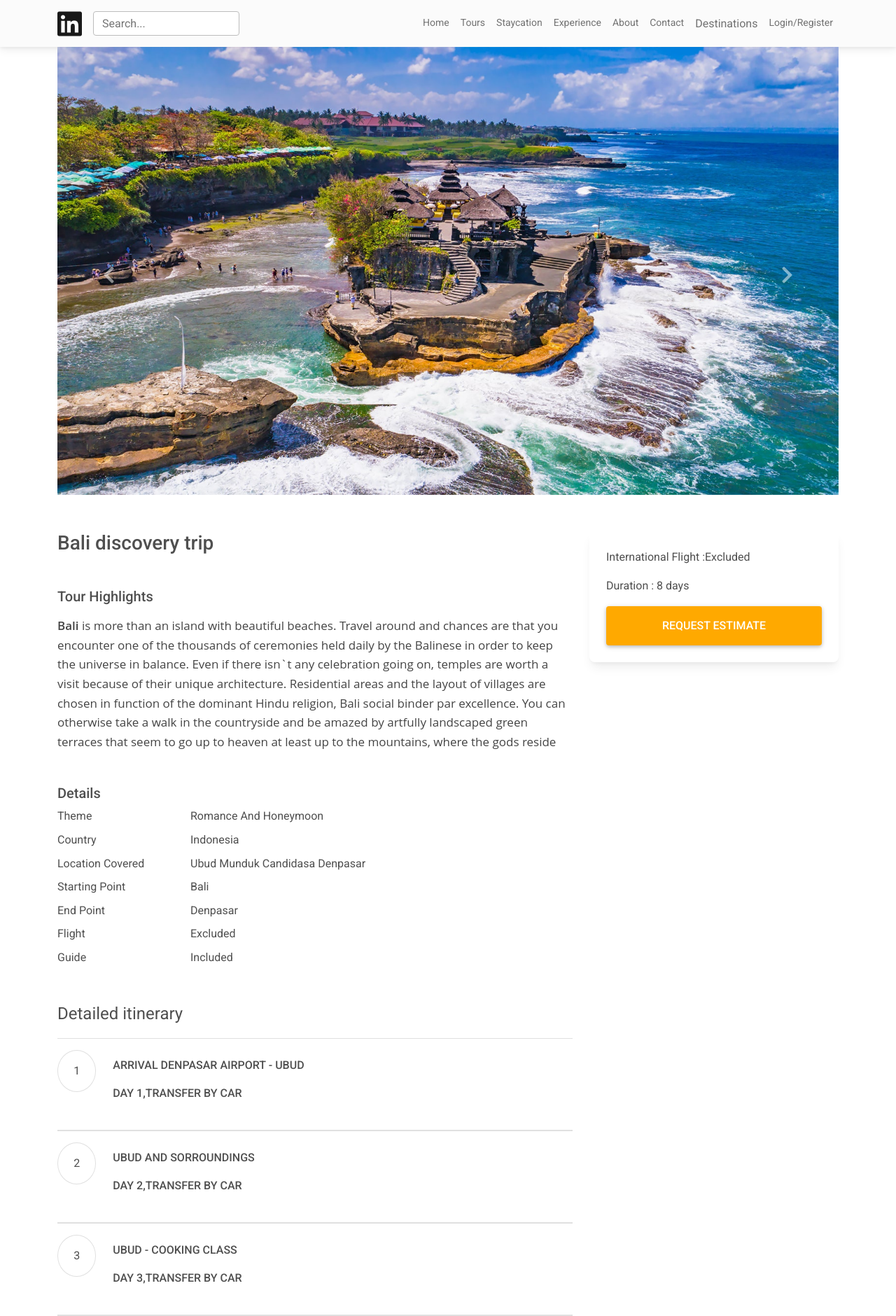
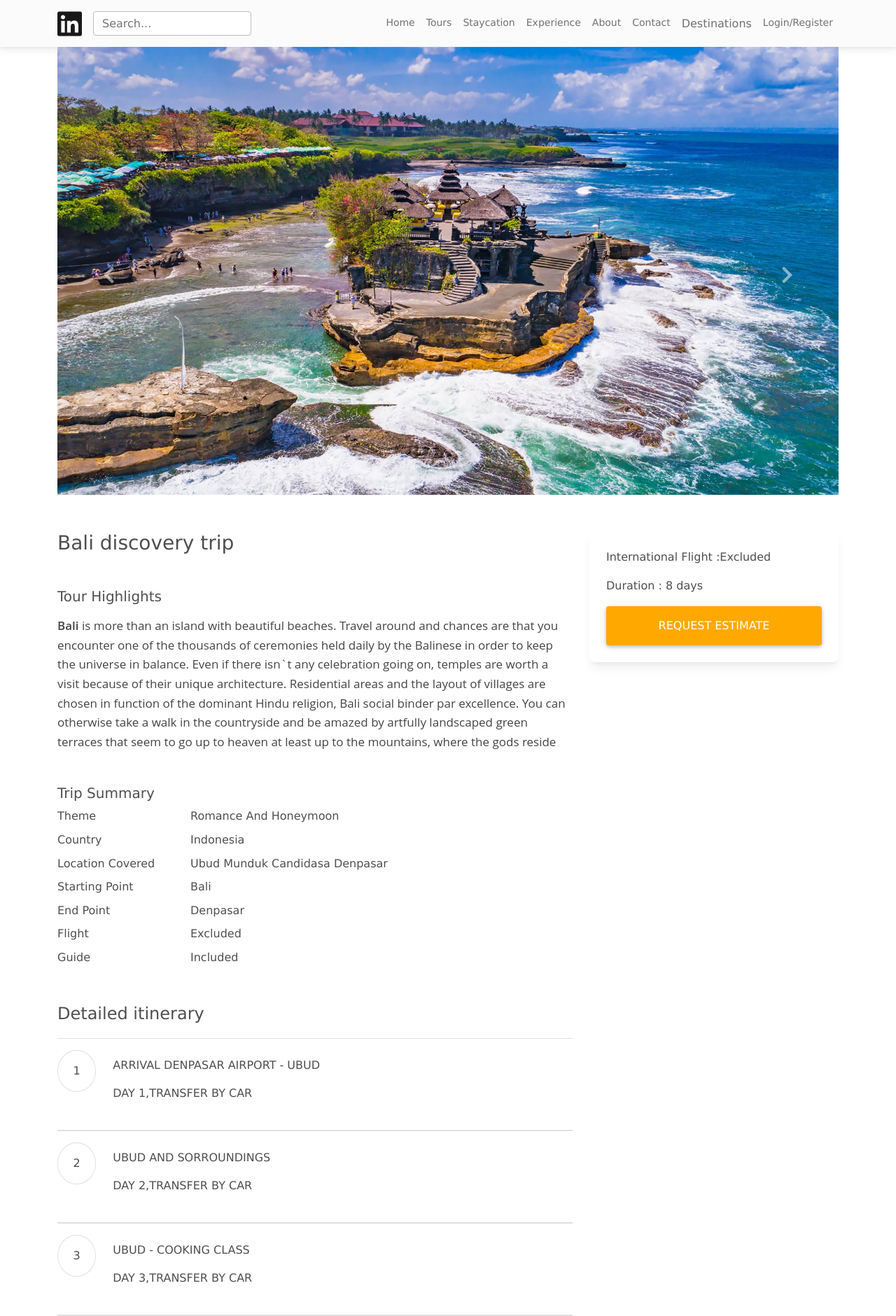
Before and after one commit to Netmatesolution/flyme, a Django app: a page that uses templates/tour/tour_detail.html in a window 1280 px wide. Shown: the top 1880 px of the page at 70% size. Run offline with Django 3.2, Linux system fonts and the light colour scheme; data comes from the database, SQL or seed files in the repository; both versions use the stored data as it was after the commit; some libraries are stand-ins or nearby versions.

Commit message:
UI Improvement

```diff
--- a/static/css/style.css
+++ b/static/css/style.css
@@ -1,3 +1,8 @@
+body
+{
+  font-family: 'Lucida Sans', 'Lucida Sans Regular', 'Lucida Grande', 'Lucida Sans Unicode', Geneva, Verdana, sans-serif
+}
+
 .carousel-caption {
   bottom: 30%;
   z-index: 1000;
--- a/templates/index.html
+++ b/templates/index.html
@@ -221,7 +221,7 @@
     <!-- Carousel wrapper -->
 
     <!-- features -->
-    <div class="container px-4">
+    <div class="container py-5">
       <h2 class="pb-2 text-center">What Make Us Special</h2>
       <div class="owl-carousel my-0">
         <div class="d-flex align-items-start mx-2">
--- a/templates/tour/tour_detail.html
+++ b/templates/tour/tour_detail.html
@@ -57,7 +57,7 @@
             </p>
           </div>
           <div class="mt-5">
-            <h5>Details</h5>
+            <h5>Trip Summary</h5>
             <div>
               <div class="row my-2">
                 <div class="col col-md-3">Theme</div>
--- a/tour/models.py
+++ b/tour/models.py
@@ -30,7 +30,6 @@ class Tour(models.Model):
 
     def __str__(self):
         return  f"{self.tour_name}"
-
 
 class Days(models.Model):
     tour = models.ForeignKey(to=Tour, on_delete=CASCADE)
```
Also changed, not shown: db.sqlite3, media/tourimg/sm.webp (added).
